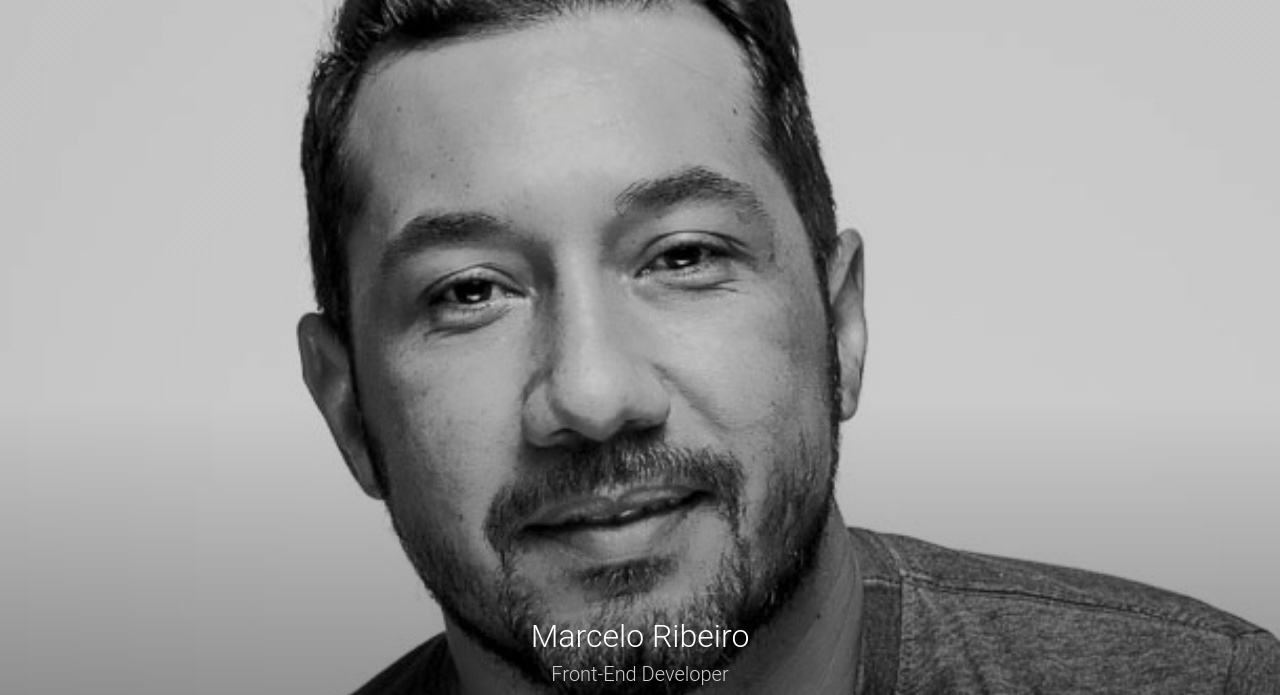
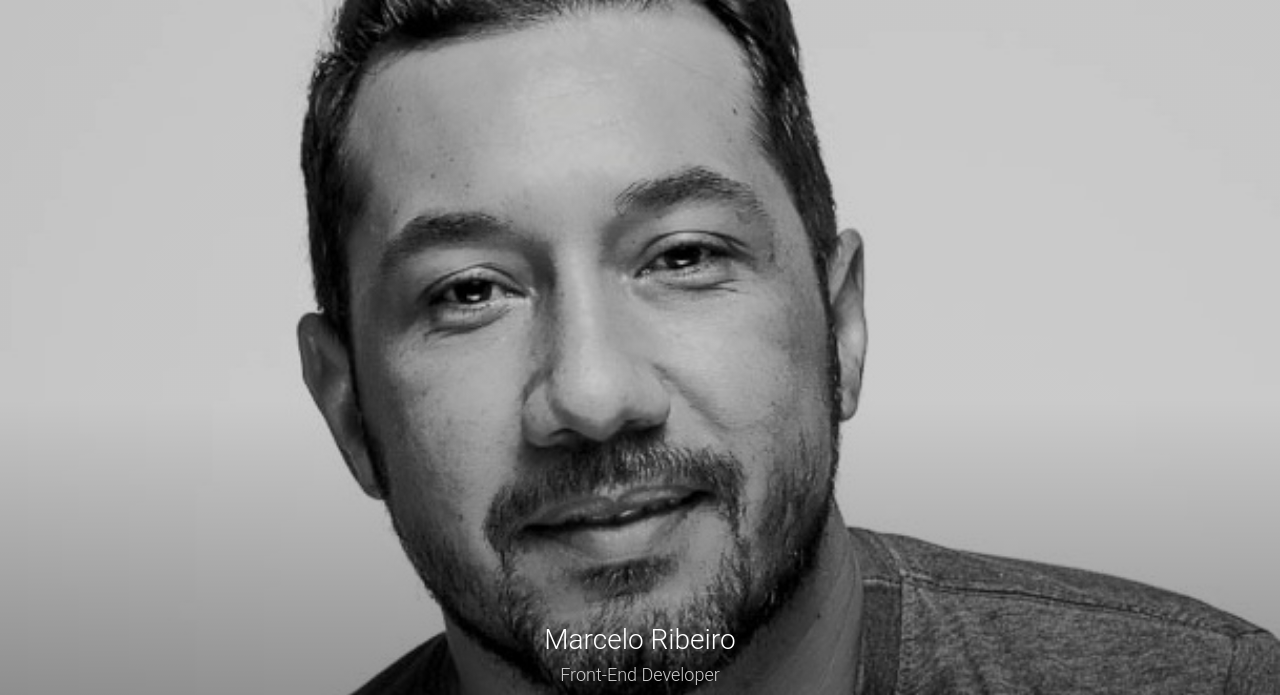
Before and after one commit to marcelo-ribeiro/mycard, a website: page app/index.html in a window 1280 px wide. Shown: the top 695 px of the page. Drawn offline with nearby package versions, Linux system fonts and the light colour scheme; files that its build step writes are made by us from their sources.

Commit message:
Atualizando

```diff
--- a/app/styles/main.scss
+++ b/app/styles/main.scss
@@ -73,7 +73,7 @@ svg {
   align-items: center;
   text-align: center;
   margin: 0;
-  font-size: 2rem;
+  font-size: 1.75rem;
   font-weight: 300;
   color: #fff;
 }
@@ -82,7 +82,7 @@ svg {
   text-align: center;
   margin-top: 0.25rem;
   margin-bottom: 0;
-  font-size: 1.25rem;
+  font-size: 1.125rem;
   font-weight: 300;
   color: #ccc;
 }
```
Also changed, not shown: dist/styles/main.css, 1 other file.
